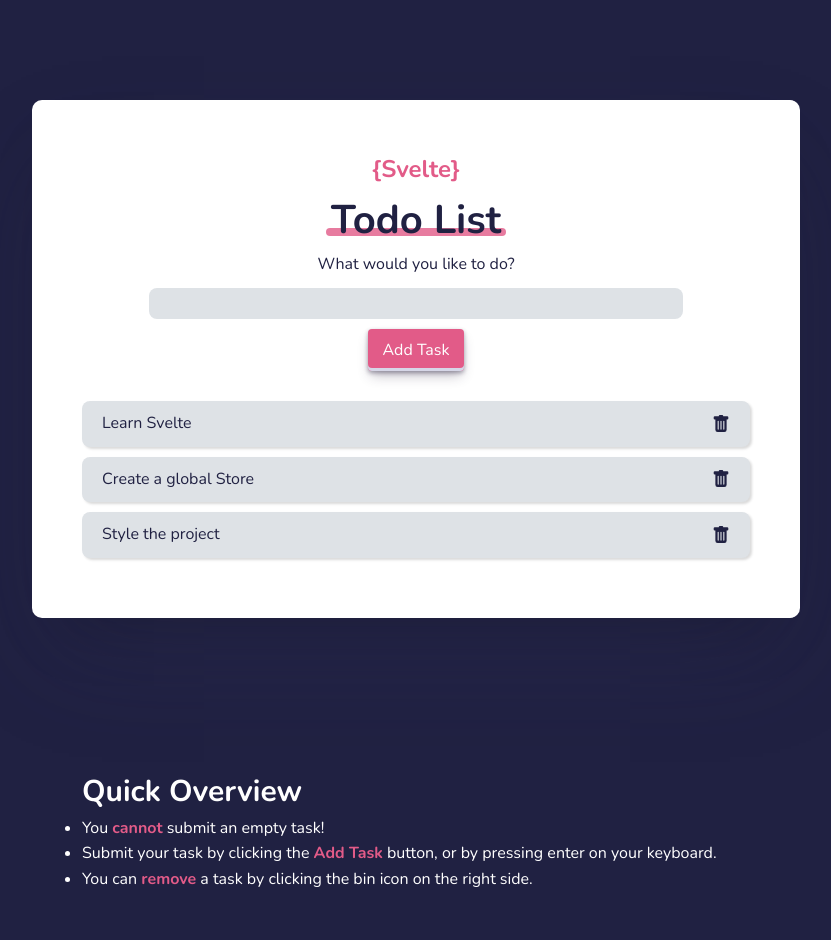
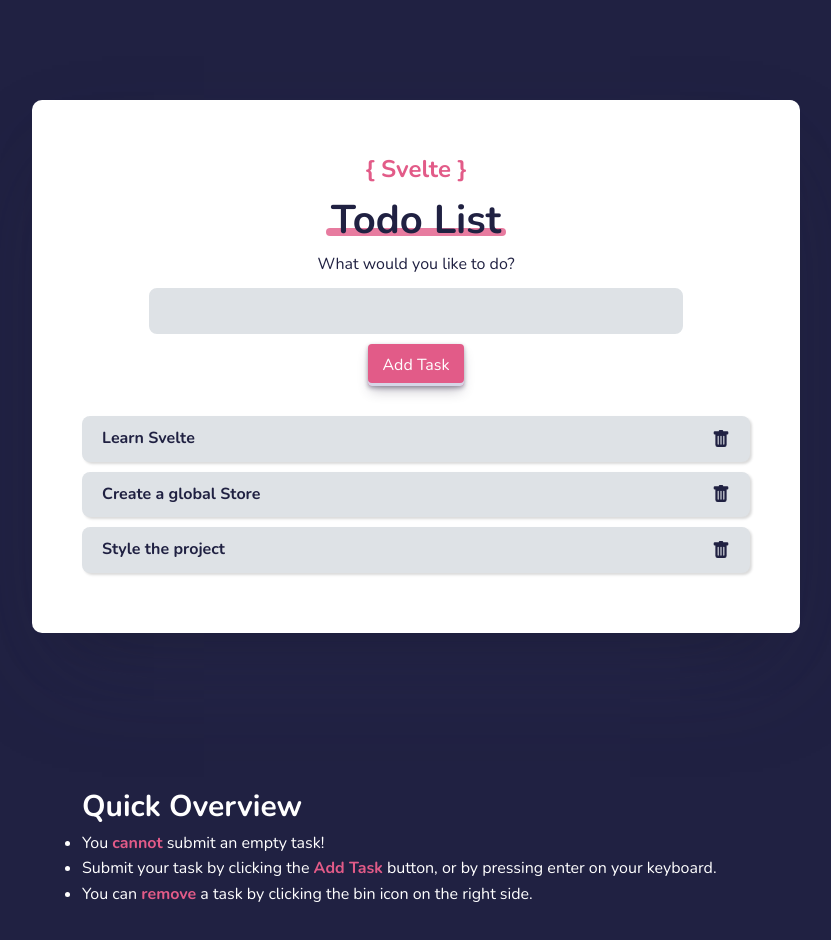
Before and after one commit to humbruno/svelte-feedback-app, a Svelte app: page / in a window 1280 px wide. Shown: the top 940 px of the page, without its empty margins (224-1055 px from the left). Built offline with nearby package versions, Linux system fonts and the light colour scheme.

Commit message:
styling updates

```diff
--- a/public/global.css
+++ b/public/global.css
@@ -22,10 +22,6 @@
   font-family: "Nunito", sans-serif;
 }
 
-input {
-  background-color: #dee2e6;
-}
-
 .container {
   max-width: 768px;
   margin: 100px auto;
--- a/src/App.svelte
+++ b/src/App.svelte
@@ -6,7 +6,7 @@
 
 <main>
   <div class="container">
-    <h2 class="title">{"{Svelte}"}</h2>
+    <h2 class="title">{"{ Svelte }"}</h2>
     <h1>Todo List</h1>
     <Form />
     <List />
--- a/src/components/Form.svelte
+++ b/src/components/Form.svelte
@@ -44,12 +44,21 @@
     align-items: center;
     gap: 10px;
   }
+
   input {
-    padding: 8px 10px;
-    font-family: "Poppins", sans-serif;
+    padding: 10px 10px;
+    font-size: 1rem;
     color: #202142;
+    background-color: #dee2e6;
     border-radius: 8px;
+    border: 2px solid #dee2e6;
     width: 80%;
+  }
+
+  input:focus,
+  input:active {
+    border: 2px solid #202142;
+    outline: none;
   }
 
   .message {
--- a/src/components/List.svelte
+++ b/src/components/List.svelte
@@ -38,6 +38,7 @@
   }
 
   li {
+    font-weight: 700;
     padding: 10px 20px;
     background-color: #dee2e6;
     color: #202142;
```
